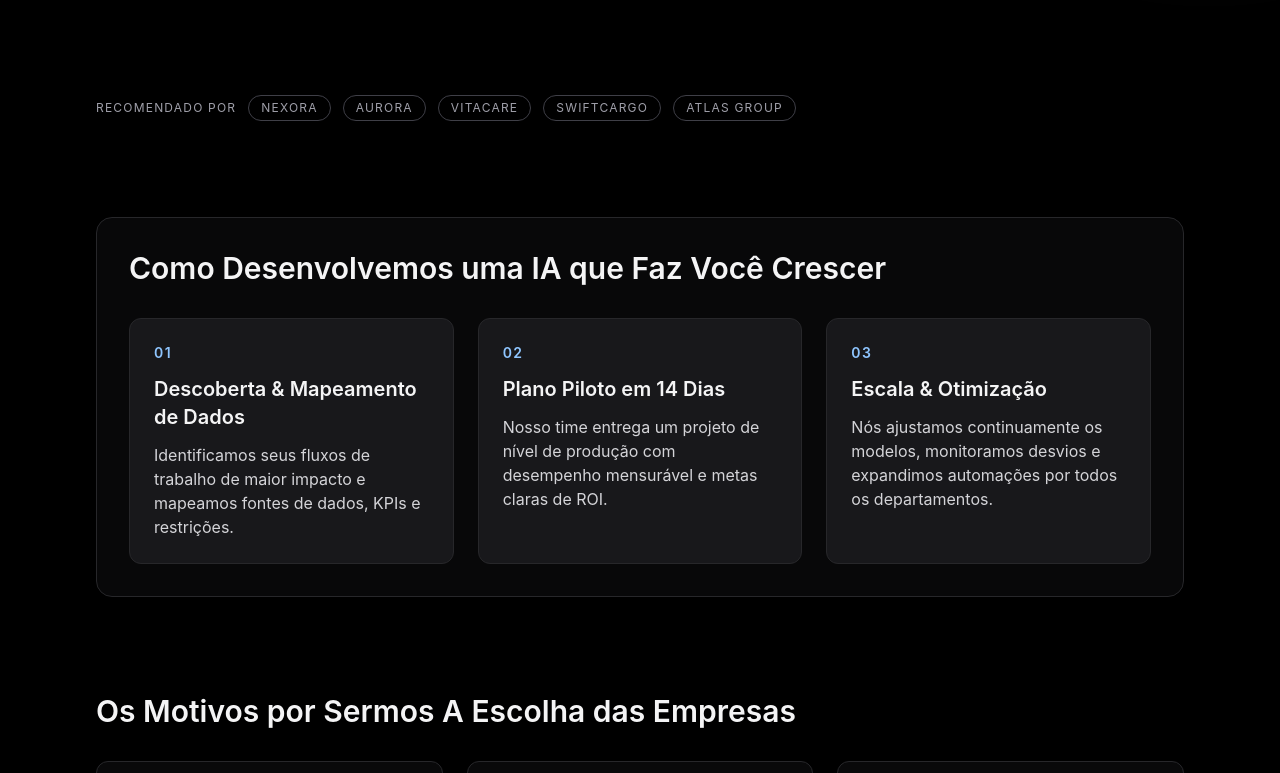
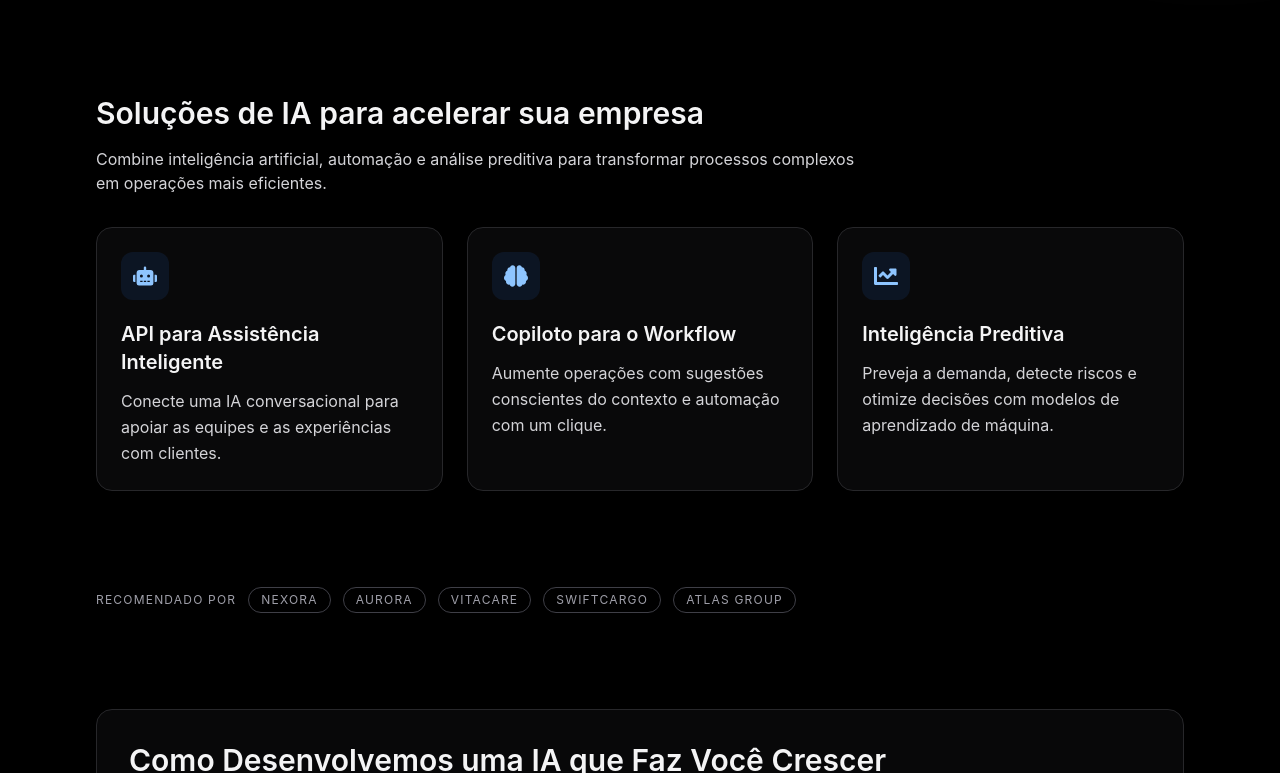
Before and after one commit to UelintonHJ/ai-company-landing, a React (Vite) app: page / in a window 1280 px wide. Shown: the part 687-1460 px from the top of the page. Built offline with nearby package versions, Linux system fonts and the light colour scheme.

Commit message:
feat(landing): add services section and update landing content

```diff
--- a/src/components/layout/SiteHeader.jsx
+++ b/src/components/layout/SiteHeader.jsx
@@ -2,7 +2,7 @@ import { FaBars, FaEnvelope } from "react-icons/fa";
 import { GiBrain } from "react-icons/gi";
 
 const navigation = [
-    { label: "Recursos", href: "#features" },
+    { label: "Recursos", href: "#services" },
     { label: "Preços", href: "#pricing" },
     { label: "Sobre", href: "#about" },
     { label: "FAQ", href: "#faq" },
--- a/src/components/sections/LandingSections.jsx
+++ b/src/components/sections/LandingSections.jsx
@@ -1,4 +1,5 @@
 import HeroSection from './HeroSection';
+import ServicesSection from './ServicesSection';
 import PartnersSection from './PartnersSection';
 import WorkflowSection from './WorkflowSection';
 import FeaturesSection from './FeaturesSection';
@@ -39,6 +40,8 @@ export default function LandingSections({
                 setActiveShowcase={setActiveShowcase}
             />
 
+            <ServicesSection services={services} />
+
             <PartnersSection />
 
             <WorkflowSection workflowSteps={workflowSteps} />
--- /dev/null
+++ b/src/components/sections/ServicesSection.jsx
@@ -0,0 +1,40 @@
+export default function ServicesSection({ services }) {
+    return (
+        <section
+            id="services"
+            data-reveal
+            className="scroll-mt-28 reveal-up"
+        >
+            <div className="mb-8 max-w-3xl">
+                <h2 className="mb-4 text-2xl font-semibold md:text-3xl">
+                    Soluções de IA para acelerar sua empresa
+                </h2>
+
+                <p className="text-zinc-300">
+                    Combine inteligência artificial, automação e análise preditiva para transformar processos complexos em operações mais eficientes.
+                </p>
+            </div>
+
+            <div className="grid gap-6 md:grid-cols-3">
+                {services.map((service) => (
+                    <article
+                        key={service.name}
+                        className="group rounded-2xl border border-zinc-800 bg-zinc-900/40 p-6 transition-all duration-300 hover:-translate-y-1 hover:border-blue-400/40 hover:shadow-lg hover:shadow-blue-500/10"
+                    >
+                        <div className="mb-5 flex h-12 w-12 items-center justify-center rounded-xl bg-blue-500/10 text-blue-300 transition-colors duration-300 group-hover:bg-blue-500/20">
+                            <service.icon className="text-2xl" />
+                        </div>
+
+                        <h3 className="mb-3 text-xl font-semibold">
+                            {service.name}
+                        </h3>
+
+                        <p className="leading-relaxed text-zinc-300">
+                            {service.summary}
+                        </p>
+                    </article>
+                ))}
+            </div>
+        </section>
+    );
+}
--- a/src/data/landingData.js
+++ b/src/data/landingData.js
@@ -46,12 +46,12 @@ export const features = [
 export const service = [
     {
         icon: FaRobot,
-        name: 'API de Assistente Inteligente',
+        name: 'API para Assistência Inteligente',
         summary: 'Conecte uma IA conversacional para apoiar as equipes e as experiências com clientes.',
     },
     {
         icon: FaBrain,
-        name: 'Copiloto para o Fluxo de Trabalho',
+        name: 'Copiloto para o Workflow',
         summary: 'Aumente operações com sugestões conscientes do contexto e automação com um clique.'
     },
     {
```
